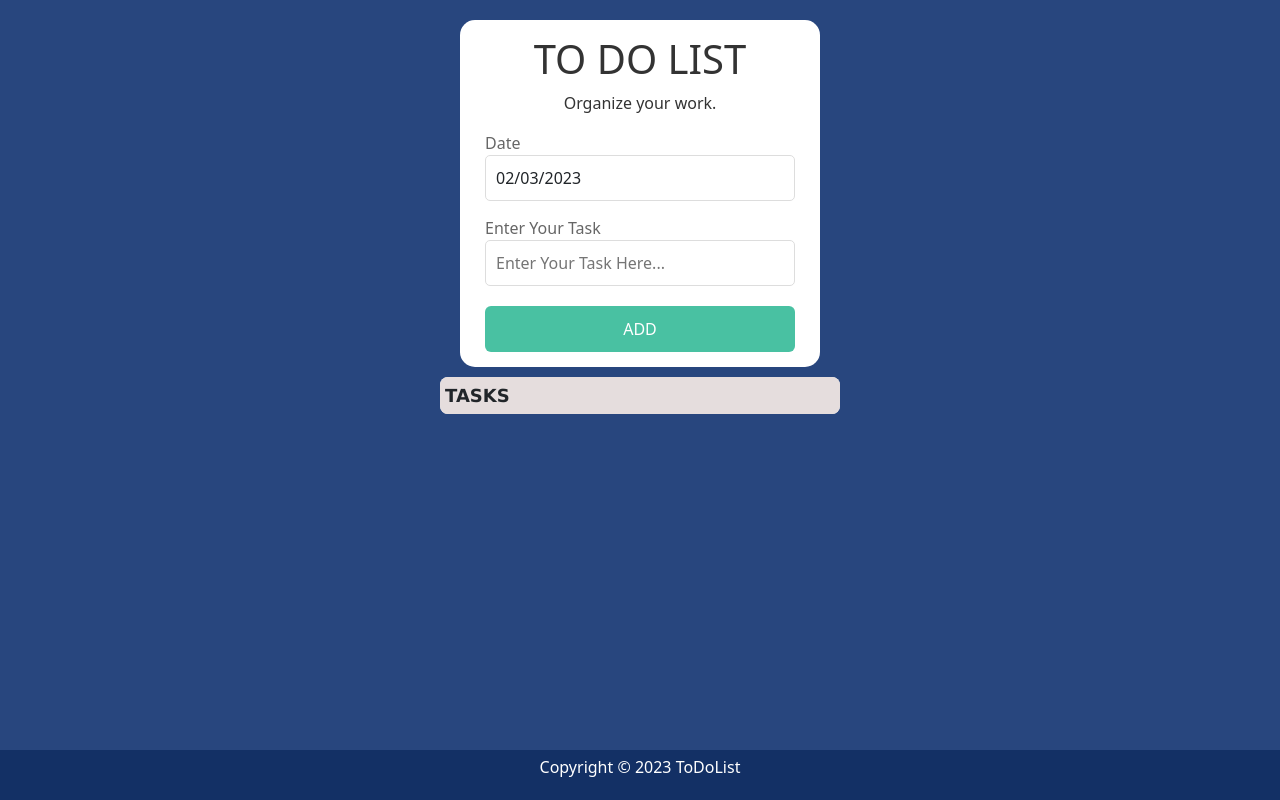
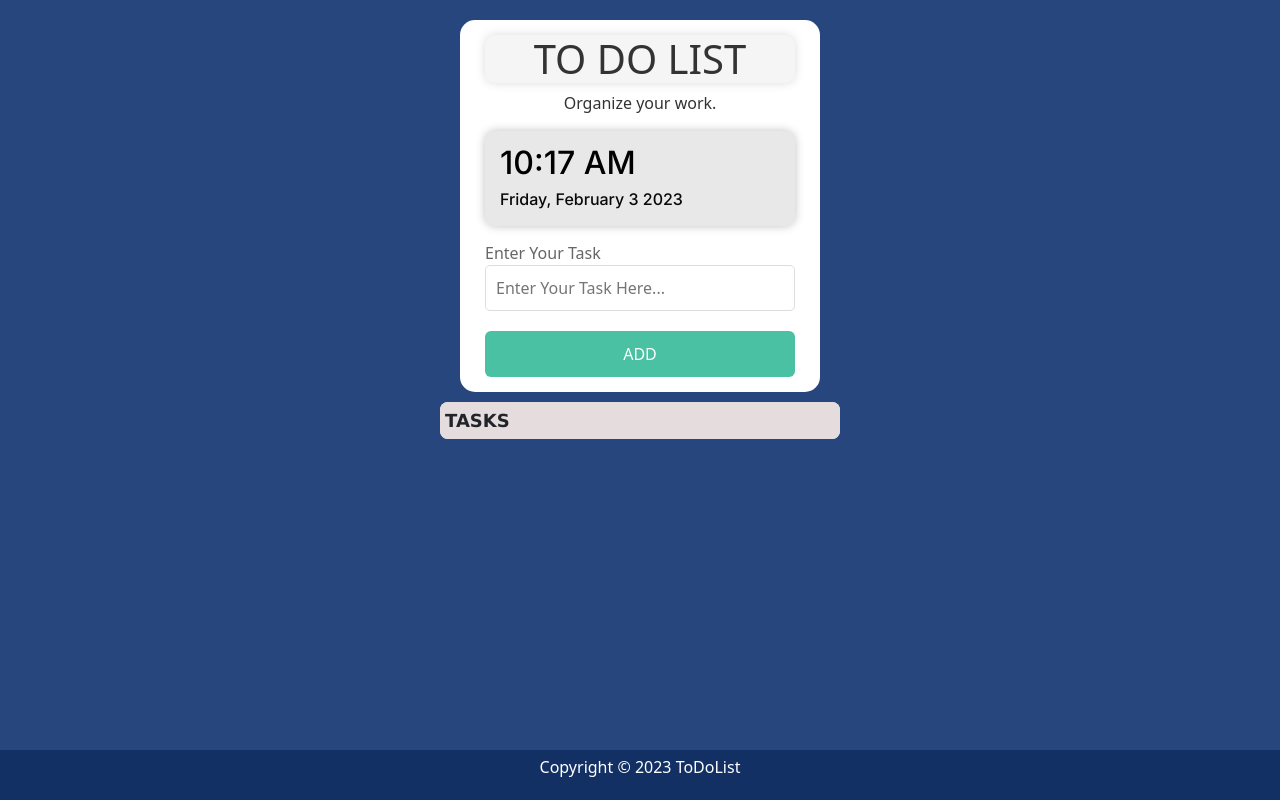
Before and after one commit to ImranNawar/ToDoList, a plain HTML site: page index.html in a window 1280 px wide. Drawn offline with nearby package versions, Linux system fonts and the light colour scheme.

Commit message:
date time widget

```diff
--- a/app.js
+++ b/app.js
@@ -1,19 +1,53 @@
-//** Date **/
-$(document).ready(function () {
-  var date = new Date();
-  var today = new Date(date.getFullYear(), date.getMonth(), date.getDate());
-  var end = new Date(date.getFullYear(), date.getMonth(), date.getDate());
+// **  DATE AND TIME ** //
+const timeElement = document.querySelector(".time");
+const dateElement = document.querySelector(".date");
 
-  $("#datepicker1").datepicker({
-    format: "mm/dd/yyyy",
-    todayHighlight: true,
-    startDate: today,
-    endDate: end,
-    autoclose: true,
-  });
+function formatTime(date) {
+  const hours12 = date.getHours() % 12 || 12;
+  const minutes = date.getMinutes();
+  const isAm = date.getHours() < 12;
 
-  $("#datepicker1").datepicker("setDate", today);
-});
+  return `${hours12.toString().padStart(2, "0")}:${minutes
+    .toString()
+    .padStart(2, "0")} ${isAm ? "AM" : "PM"}`;
+}
+
+function formatDate(date) {
+  const DAYS = [
+    "Sunday",
+    "Monday",
+    "Tuesday",
+    "Wednesday",
+    "Thursday",
+    "Friday",
+    "Saturday",
+  ];
+  const MONTHS = [
+    "January",
+    "February",
+    "March",
+    "April",
+    "May",
+    "June",
+    "July",
+    "August",
+    "September",
+    "October",
+    "November",
+    "December",
+  ];
+
+  return `${DAYS[date.getDay()]}, ${
+    MONTHS[date.getMonth()]
+  } ${date.getDate()} ${(date.getFullYear(), 2023)}`;
+}
+
+setInterval(() => {
+  const now = new Date();
+
+  timeElement.textContent = formatTime(now);
+  dateElement.textContent = formatDate(now);
+}, 200);
 
 //** Events **//
 let global = {};
--- a/index.html
+++ b/index.html
@@ -9,11 +9,13 @@
   <meta name="keywords" content="ToDoList, TaskList">
   <meta name="author" content="Imran Nawar">
   <link rel="stylesheet" href="style.css">
-  <script src="https://ajax.googleapis.com/ajax/libs/jquery/2.1.0/jquery.min.js"></script>
-  <script src="https://maxcdn.bootstrapcdn.com/bootstrap/3.3.5/js/bootstrap.min.js"></script>
+
+  <link rel="preconnect" href="https://fonts.googleapis.com">
+  <link rel="preconnect" href="https://fonts.gstatic.com" crossorigin>
+  <link href="https://fonts.googleapis.com/css2?family=Inter:wght@500&display=swap" rel="stylesheet">
+
   <link href="https://cdn.jsdelivr.net/npm/bootstrap@5.3.0-alpha1/dist/css/bootstrap.min.css" rel="stylesheet"
     integrity="sha384-GLhlTQ8iRABdZLl6O3oVMWSktQOp6b7In1Zl3/Jr59b6EGGoI1aFkw7cmDA6j6gD" crossorigin="anonymous">
-  <script src="https://cdnjs.cloudflare.com/ajax/libs/bootstrap-datepicker/1.5.1/js/bootstrap-datepicker.js"></script>
 
   <link rel="shortcut icon" type="image/x-icon" href="favicon.ico">
   <title>ToDoList</title>
@@ -25,9 +27,9 @@
       <div class="form-wrap">
         <h1>TO DO LIST</h1>
         <p>Organize your work.</p>
-        <div class="form-group ">
-          <label for="datepicker1">Date</label>
-          <input type="text" class="form-control" id="datepicker1">
+        <div class="datetime">
+          <div class="time"></div>
+          <div class="date"> </div>
         </div>
         <form>
           <div id="box1" class="form-group">
@@ -49,6 +51,8 @@
       <p>Copyright &copy; 2023 ToDoList</p>
     </footer>
 
+
+
     <script src="app.js"></script>
 </body>
 
--- a/style.css
+++ b/style.css
@@ -13,6 +13,11 @@ body {
 
 a {
   text-decoration: none;
+}
+h1 {
+  background-color: #f5f5f5;
+  border-radius: 10px;
+  box-shadow: 0 0 10px rgba(113, 111, 111, 0.25);
 }
 #container {
   margin: 30px auto;
@@ -63,7 +68,25 @@ a {
   margin-top: -30px;
   min-height: 100vh;
 }
+/* Date time widget */
+.datetime {
+  font-size: 16px;
+  font-family: "Inter", sans-serif;
+  font-weight: 500;
+  padding: 15px;
+  padding-top: 8px;
+  color: #090909;
+  background-color: #e8e8e8;
+  border-radius: 10px;
+  box-shadow: 0 0 10px rgba(0, 0, 0, 0.25);
+}
 
+.time {
+  font-size: 2em;
+  color: #000000;
+}
+
+/* Task list */
 .tasks {
   background: rgb(242, 242, 243);
   margin-top: 10px;
@@ -79,12 +102,26 @@ a {
   padding: 5px;
   border-radius: 8px;
 }
+.list {
+  display: block;
+}
 .t-btn {
   color: #fff;
-  background: #3c9284;
-  border-radius: 5px;
+  background: #49c1a2;
+
+  padding: 2px;
+  border-radius: 2px;
+  border: none;
   margin: 5px;
+  cursor: pointer;
+  box-shadow: 0 8px 16px 0 rgba(0, 0, 0, 0.2), 0 6px 20px 0 rgba(0, 0, 0, 0.19);
 }
+
+.t-btn:hover {
+  background: #37a08e;
+  color: #000000;
+}
+
 .list {
   padding-left: 20px;
 }
```
